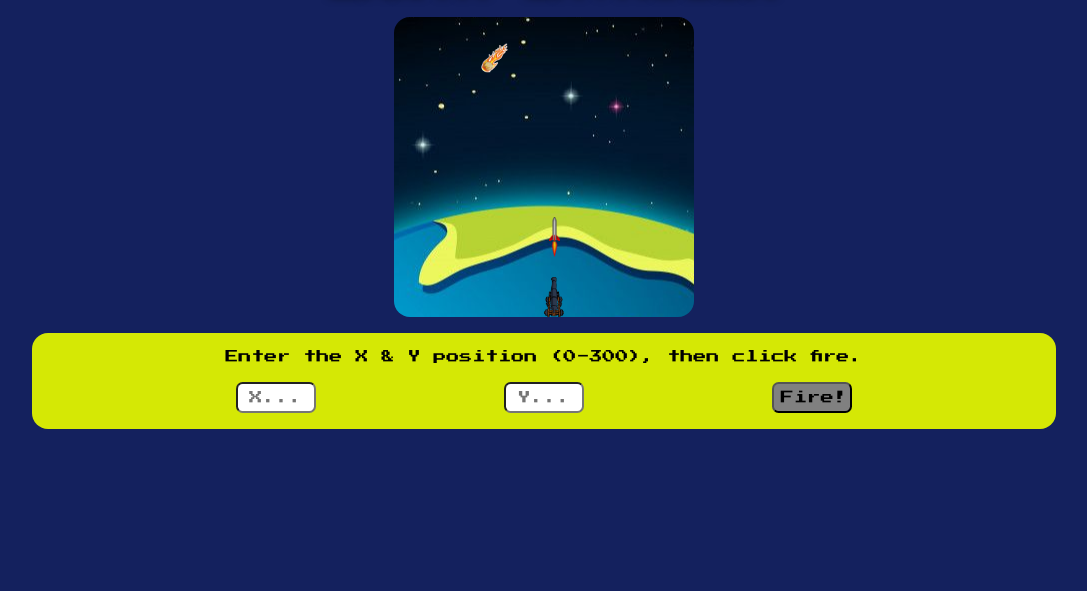
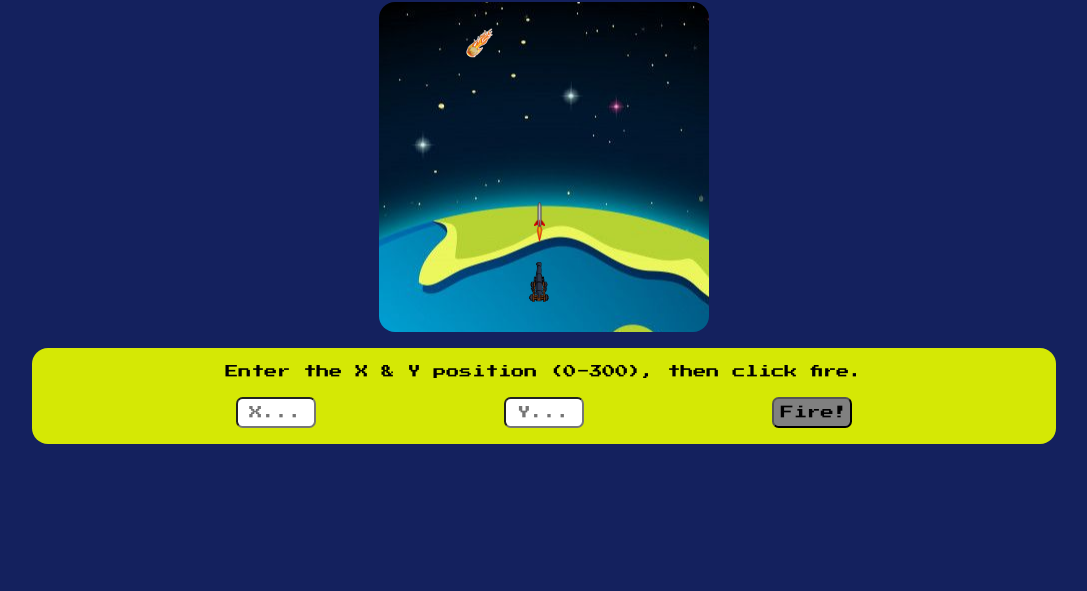
Before and after one commit to halatinn97/earthInvasion, a plain HTML site: page index.html in a window 1280 px wide. Shown: the part 209-800 px from the top of the page, without its empty margins (96-1183 px from the left). Drawn offline with Linux system fonts and the light colour scheme.

Commit message:
Adjust dimensions

```diff
--- a/css/style.css
+++ b/css/style.css
@@ -64,14 +64,14 @@ button:hover {
 }
 
 #stage {
-    width: 300px;
-    height: 300px;
+    width: 330px;
+    height: 330px;
     position: relative;
 }
 
 #earth {
-    width: 300px;
-    height: 300px;
+    width: 330px;
+    height: 330px;
     position: absolute;
     top: 0px;
     left: 0px;
--- a/js/script.js
+++ b/js/script.js
@@ -40,7 +40,7 @@ function keydownHandler(event) {
 function render() {
     //Position commet
     commet.style.left = commetX + "px"; //80px left of stage
-    commet.style.top = commetY + "px"; //20px left of stage
+    commet.style.top = commetY + "px"; //20px below top of stage
 
     //Position cannon
     cannon.style.left = guessX + "px";
@@ -125,7 +125,7 @@ function playGame() {
         commetX = Math.floor(Math.random() * 280);
 
         //Add 30 to new Y position so that commet moves towards earth
-        commetY += 30;
+        commetY += 18;
     }
 
     //Render new game state
```
